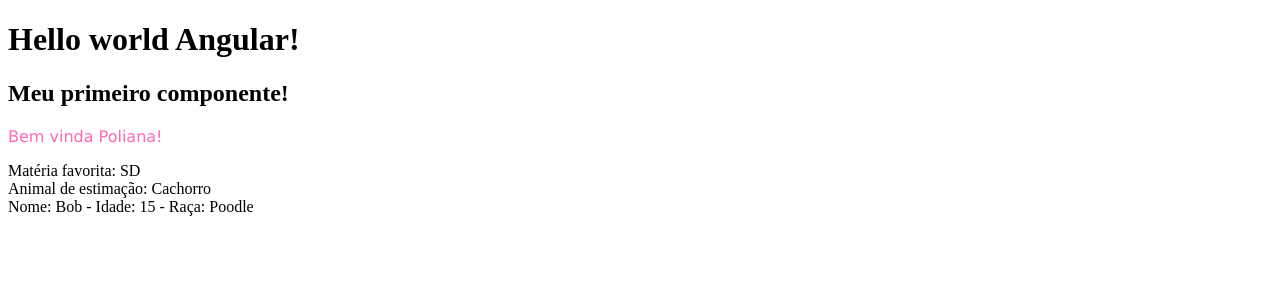
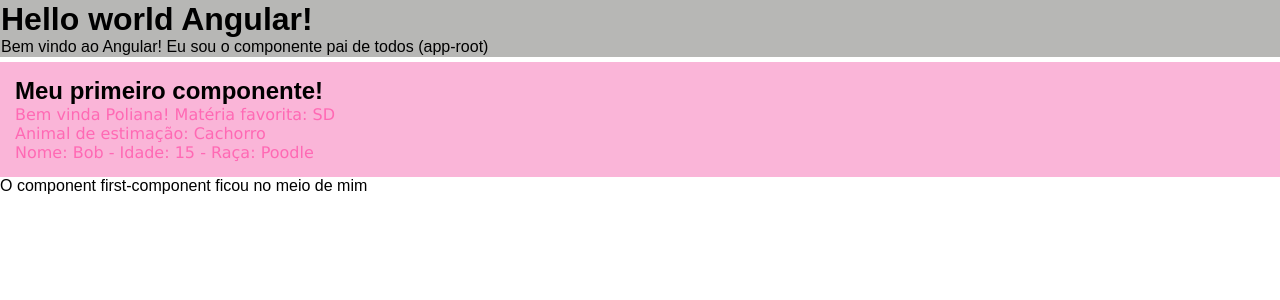
Before and after one commit to PolianaCSousa/Angular, an Angular app: page / in a window 1280 px wide. Shown: the top 300 px of the page. Built offline with nearby package versions, Linux system fonts and the light colour scheme.

Commit message:
CSS no Angular

```diff
--- a/src/app/app.component.css
+++ b/src/app/app.component.css
@@ -0,0 +1,5 @@
+div {
+  background-color:rgb(183, 183, 181);
+  margin-bottom: 5px;
+  padding: 1px;
+}
--- a/src/app/app.component.html
+++ b/src/app/app.component.html
@@ -1,2 +1,8 @@
-<h1>Hello world Angular!</h1>
+<div>
+  <h1>Hello world Angular!</h1>
+  <p>Bem vindo ao Angular! Eu sou o componente pai de todos (app-root)</p>
+</div>
+
 <app-first-component/>
+
+<p>O component first-component ficou no meio de mim</p>
--- a/src/app/components/first-component/first-component.component.css
+++ b/src/app/components/first-component/first-component.component.css
@@ -2,3 +2,10 @@ p {
   color:hotpink;
   font-family: 'Lucida Sans', 'Lucida Sans Regular', 'Lucida Grande', 'Lucida Sans Unicode', Geneva, Verdana, sans-serif;
 }
+
+
+/*o estilo da div desse componente é scoped, da mesma forma que o estilo do componente root, logo a div de cada um terá seu próprio estilo*/
+div {
+  background-color: rgb(250, 181, 216);
+  padding: 15px;
+}
--- a/src/app/components/first-component/first-component.component.html
+++ b/src/app/components/first-component/first-component.component.html
@@ -1,7 +1,10 @@
+ <div>
   <h2>Meu primeiro componente!</h2>
-<p>Bem vinda {{ nome }}!</p>
+  <p>Bem vinda {{ nome }}!
     Matéria favorita: {{ disciplinas[0] }} <br>
     Animal de estimação: Cachorro <br>
     Nome: {{ pet.nome }} -
     Idade: {{ pet.idade }} -
     Raça: {{ pet.raca }}
+  </p>
+</div>
--- a/src/styles.css
+++ b/src/styles.css
@@ -1 +1,11 @@
 /* You can add global styles to this file, and also import other style files */
+
+
+/*esse é um arquivo de estilo global, logo TODOS os elementos do site terão o estilo desse arquivo aplicado, se não tiverem nenhum estilo definido scoped*/
+
+/* o * significa todos os elementos, logo o estilo que eu definir para o * será aplicado para TODOS os elementos do meu site */
+* {
+  margin: 0;
+  padding: 0;
+  font-family: Arial, Helvetica, sans-serif;
+}
```
Lines whose indentation alone changed are shown as unchanged.
